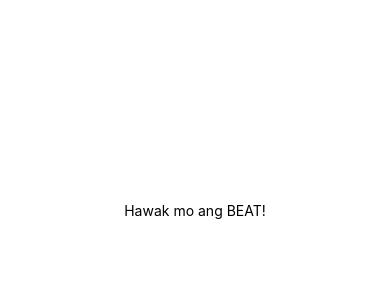
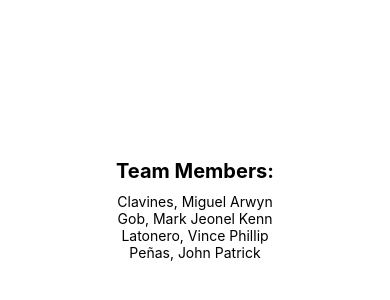
Before and after one commit to Mark-Jeonel-Kenn-Gob/expo-trial-32s1-gob, a React Native app: screen / in a window 390 px wide. Shown: the part 212-512 px from the top of the page. Built offline with nearby package versions, Linux system fonts and the light colour scheme.

Commit message:
Update App.js with team members

```diff
--- a/App.js
+++ b/App.js
@@ -4,7 +4,11 @@ import { StyleSheet, Text, View } from "react-native";
 export default function App() {
   return (
     <View style={styles.container}>
-      <Text>Hawak mo ang BEAT!</Text>
+      <Text style={styles.header}>Team Members:</Text>
+      <Text>Clavines, Miguel Arwyn</Text>
+      <Text>Gob, Mark Jeonel Kenn</Text>
+      <Text>Latonero, Vince Phillip</Text>
+      <Text>Peñas, John Patrick</Text>
       <StatusBar style="auto" />
     </View>
   );
@@ -17,4 +21,9 @@ const styles = StyleSheet.create({
     alignItems: "center",
     justifyContent: "center",
   },
+  header: {
+    fontSize: 20,
+    fontWeight: "bold",
+    marginBottom: 10,
+  },
 });
```
